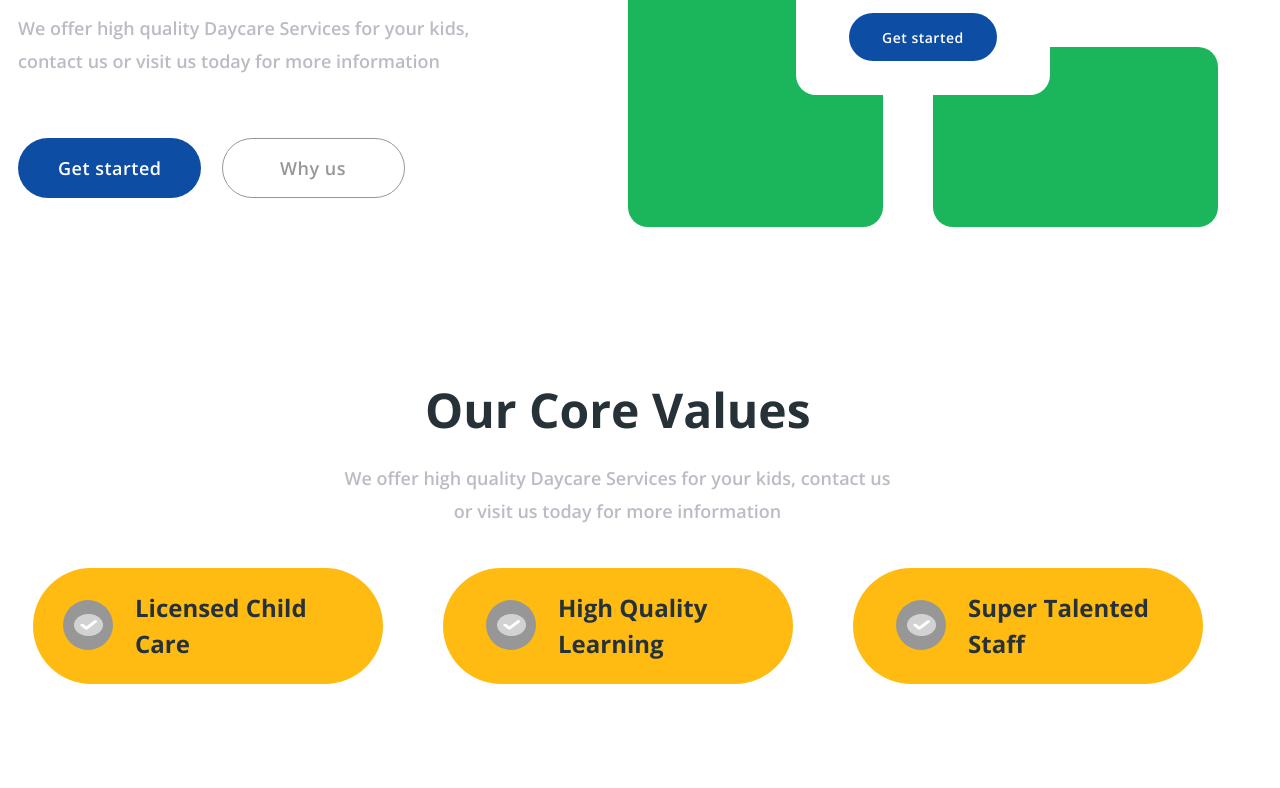
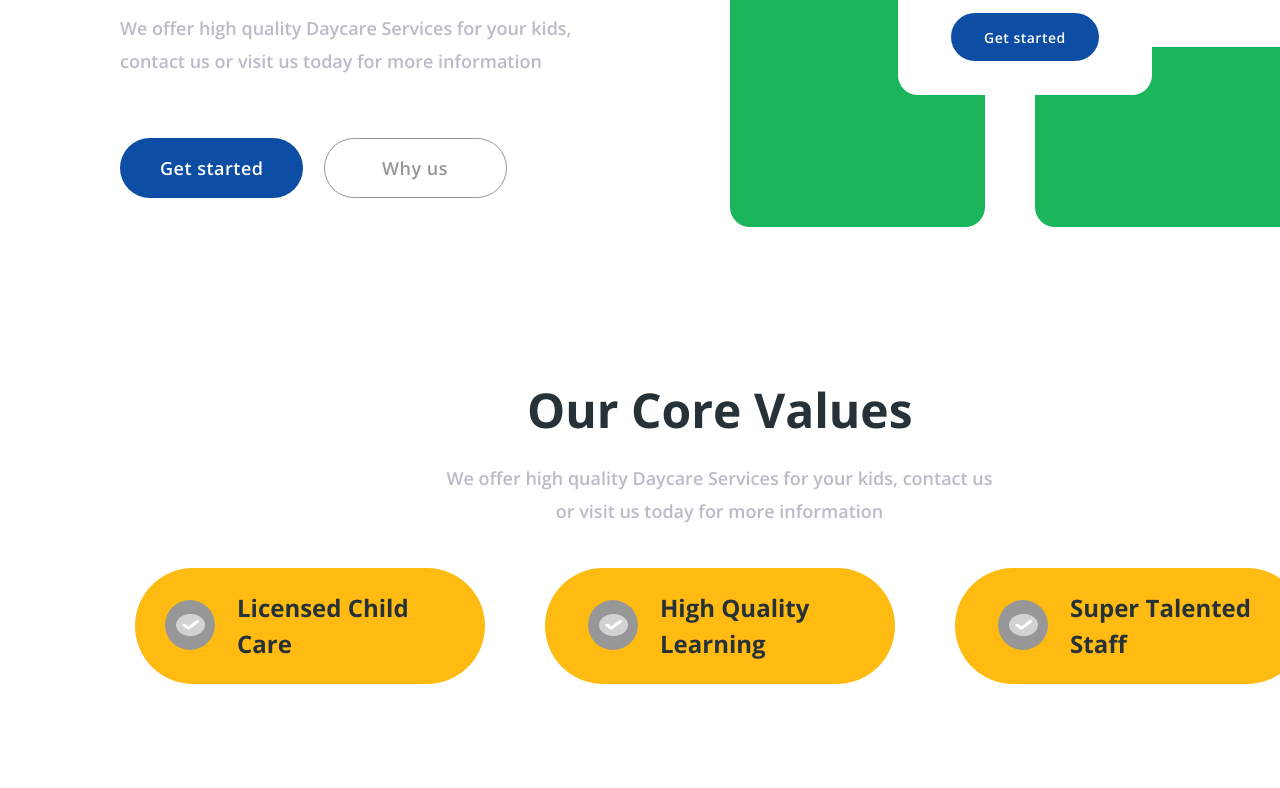
Before and after one commit to ManzoomaAbidi/KidsPark, a website built with Parcel: page index.html in a window 1280 px wide. Shown: the part 501-1289 px from the top of the page. Built offline with nearby package versions, Linux system fonts and the light colour scheme; files whose address does not match are found by name.

Commit message:
Update index.css

```diff
--- a/index.css
+++ b/index.css
@@ -1249,7 +1249,4 @@
   height: 5399px;
   overflow: hidden;
   font-family: var(--font-open-sans);
-  left: 50%;
-  padding-left: 120px;
-  transform: translateX(-53%);
 }
```
